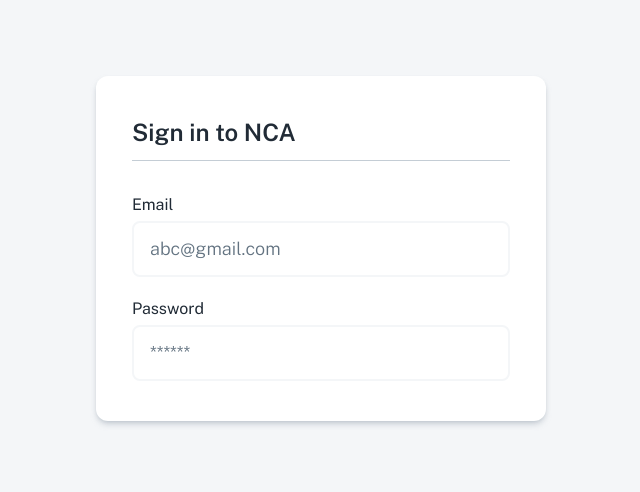
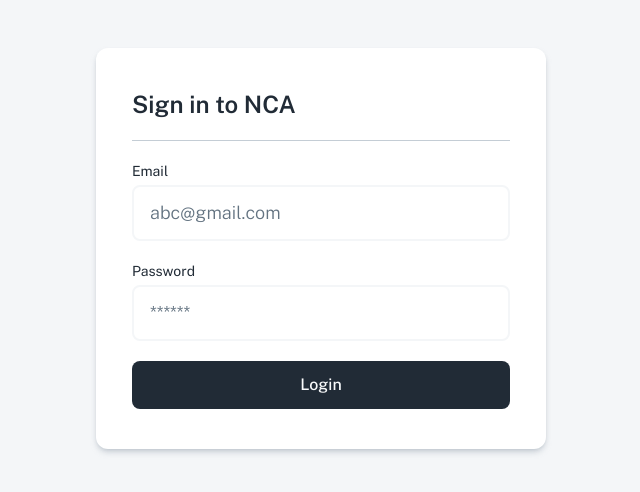
Before and after one commit to kunal2902/rent-buddy-admin, a Next.js app: page /login in a window 1280 px wide. Shown: the part 152-644 px from the top of the page, without its empty margins (319-959 px from the left). Built offline with nearby package versions, Linux system fonts and the light colour scheme.

Commit message:
feat: :sparkles: add solid button

```diff
--- a/components/elements/index.ts
+++ b/components/elements/index.ts
@@ -1 +1,2 @@
 export * from "./text-input/index";
+export * from "./solid-btn/index";
--- /dev/null
+++ b/components/elements/solid-btn/index.ts
@@ -0,0 +1 @@
+export { default as SolidBtn } from "./solid-btn";
--- /dev/null
+++ b/components/elements/solid-btn/solid-btn.tsx
@@ -0,0 +1,97 @@
+"use client";
+
+import { LucideIcon } from "lucide-react";
+import Link from "next/link";
+import { IconType } from "react-icons";
+import { twMerge } from "tailwind-merge";
+
+interface CoreProps {
+	className?: string;
+	onClick?: (e?: React.MouseEvent<HTMLButtonElement> | undefined) => void;
+	title: string;
+	titleClassName?: string;
+	LeftIcon?: LucideIcon | IconType;
+	leftIconSize?: number;
+	leftIconClassName?: string;
+	RightIcon?: LucideIcon | IconType;
+	rightIconSize?: number;
+	rightIconClassName?: string;
+}
+
+const SolidBtnCore = (props: CoreProps) => {
+	const {
+		className,
+		onClick,
+		title,
+		titleClassName,
+		LeftIcon,
+		leftIconSize,
+		leftIconClassName,
+		RightIcon,
+		rightIconSize,
+		rightIconClassName,
+	} = props;
+
+	return (
+		<button
+			className={twMerge(
+				"w-full flex items-center justify-center px-3 py-2 bg-grey-800 hover:bg-grey-800/90 rounded-xl font-public-sans",
+				className
+			)}
+			onClick={onClick}
+		>
+			{LeftIcon && (
+				<LeftIcon
+					size={leftIconSize ?? 22}
+					className={twMerge(
+						"transition-none mr-1",
+						leftIconClassName
+					)}
+				/>
+			)}
+
+			<p className={twMerge("text-grey-100", titleClassName)}>{title}</p>
+
+			{RightIcon && (
+				<RightIcon
+					size={rightIconSize ?? 22}
+					className={twMerge(
+						"transition-none mr-1",
+						rightIconClassName
+					)}
+				/>
+			)}
+		</button>
+	);
+};
+
+type Props = CoreProps & {
+	link?: string;
+	type?: "internal" | "external";
+};
+
+const SolidBtn = (props: Props) => {
+	const { link, type } = props;
+
+	return (
+		<>
+			{link ? (
+				<>
+					{type === "external" ? (
+						<a href={link} target="_blank">
+							<SolidBtnCore {...props} />
+						</a>
+					) : (
+						<Link href={link}>
+							<SolidBtnCore {...props} />
+						</Link>
+					)}
+				</>
+			) : (
+				<SolidBtnCore {...props} />
+			)}
+		</>
+	);
+};
+
+export default SolidBtn;
--- a/components/elements/text-input/text-input.tsx
+++ b/components/elements/text-input/text-input.tsx
@@ -1,3 +1,5 @@
+"use client";
+
 import { twMerge } from "tailwind-merge";
 
 interface Props {
@@ -25,7 +27,7 @@
 		<div className={twMerge("w-full flex flex-col items-start", className)}>
 			<p
 				className={twMerge(
-					"font-public-sans text-light-primary-text",
+					"font-public-sans text-light-primary-text text-sm",
 					titleClassName
 				)}
 			>
--- a/components/login-page/login-container/login-container.tsx
+++ b/components/login-page/login-container/login-container.tsx
@@ -1,6 +1,6 @@
 "use client";
 
-import { TextInput } from "@/components/elements";
+import { SolidBtn, TextInput } from "@/components/elements";
 import { useLoginContainer } from "./hook";
 
 const LoginContainer = () => {
@@ -13,7 +13,7 @@
 				Sign in to NCA
 			</h1>
 
-			<hr className="my-3 border-t border-t-grey-400" />
+			<hr className="mt-5 border-t border-t-grey-400" />
 
 			<TextInput
 				title="Email"
@@ -30,6 +30,12 @@
 				className="mt-5"
 				placeholder="******"
 			/>
+
+			<SolidBtn
+				title="Login"
+				className="mt-5 py-3 rounded-lg"
+				titleClassName="font-medium"
+			/>
 		</div>
 	);
 };
--- a/package.json
+++ b/package.json
@@ -17,6 +17,7 @@
     "next": "14.0.4",
     "react": "^18",
     "react-dom": "^18",
+    "react-icons": "^5.0.1",
     "recoil": "^0.7.7",
     "sharp": "^0.33.2",
     "tailwind-merge": "^2.2.0",
```
Also changed, not shown: 1 other file (tests, documents, lock files or other folders).
